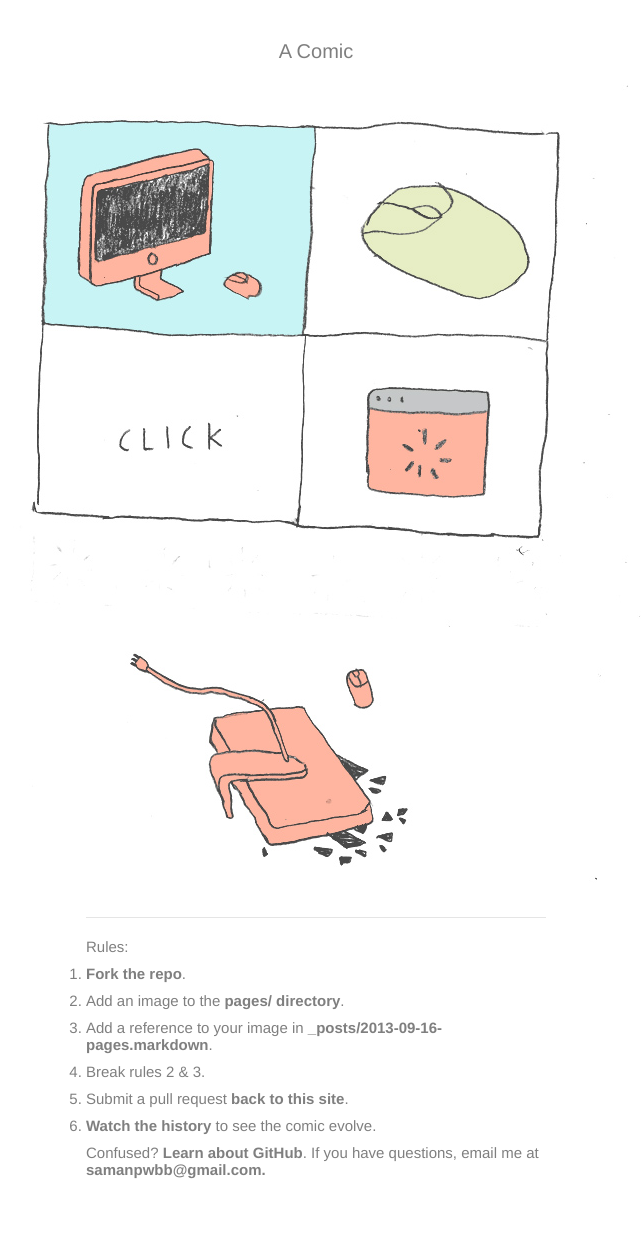
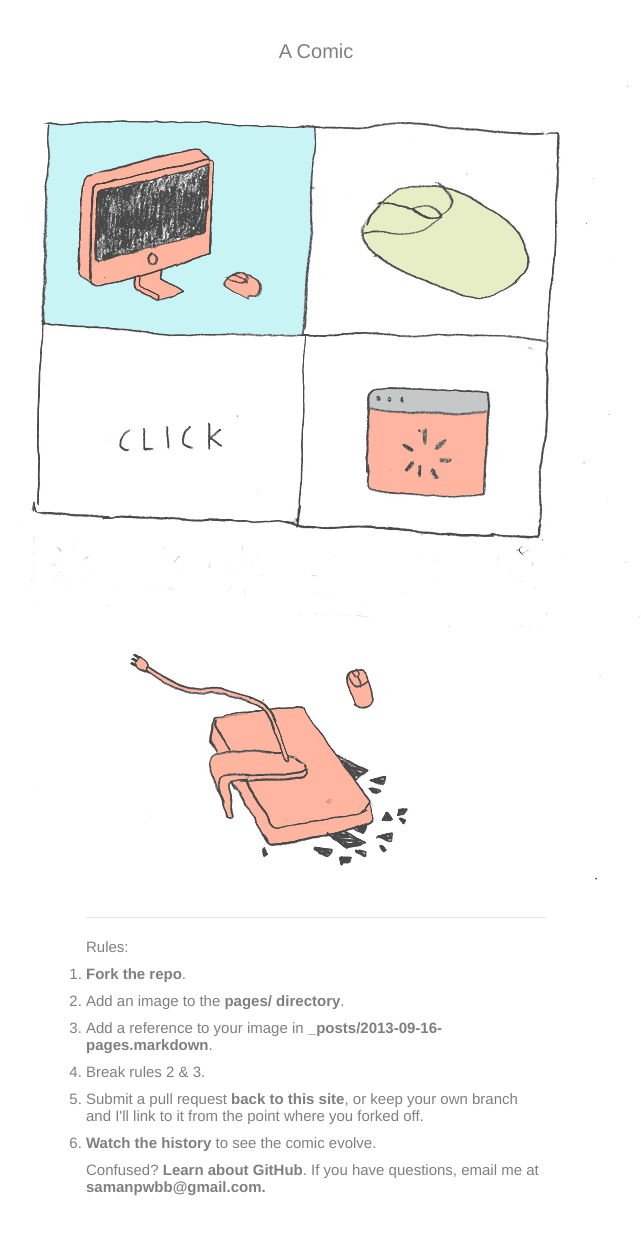
Before and after one commit to samanpwbb/comic, a Jekyll site: the page built from index.html, in a window 1280 px wide. Shown: the whole page, without its empty margins (324-965 px from the left). Built offline with Jekyll 4.4.1, drawn with Linux system fonts in a browser that asks for light colours; Markdown is read by kramdown in place of the engine named in the settings.

Commit message:
better instructions

```diff
--- a/index.html
+++ b/index.html
@@ -18,7 +18,7 @@
       <li>Add an image to the <a href='https://github.com/samanpwbb/comic/tree/gh-pages/pages'>pages/ directory</a>.</li>
       <li>Add a reference to your image in <a href='https://github.com/samanpwbb/comic/blob/gh-pages/_posts/2013-09-16-comic.markdown'>_posts/2013-09-16-pages.markdown</a>.</li>
       <li>Break rules 2 & 3.</li>
-      <li>Submit a pull request <a href='https://github.com/samanpwbb/comic'>back to this site</a>.</li>
+      <li>Submit a pull request <a href='https://github.com/samanpwbb/comic'>back to this site</a>, or keep your own branch and I'll link to it from the point where you forked off.</li>
       <li><a href='https://github.com/samanpwbb/comic/commits/gh-pages'>Watch the history</a> to see the comic evolve.</li>
     </ol>
     <span>Confused? <a href='https://help.github.com/'>Learn about GitHub</a>. If you have questions, email me at <a href="mailto:samanpwbb@gmail.com">samanpwbb@gmail.com</span>.
```
